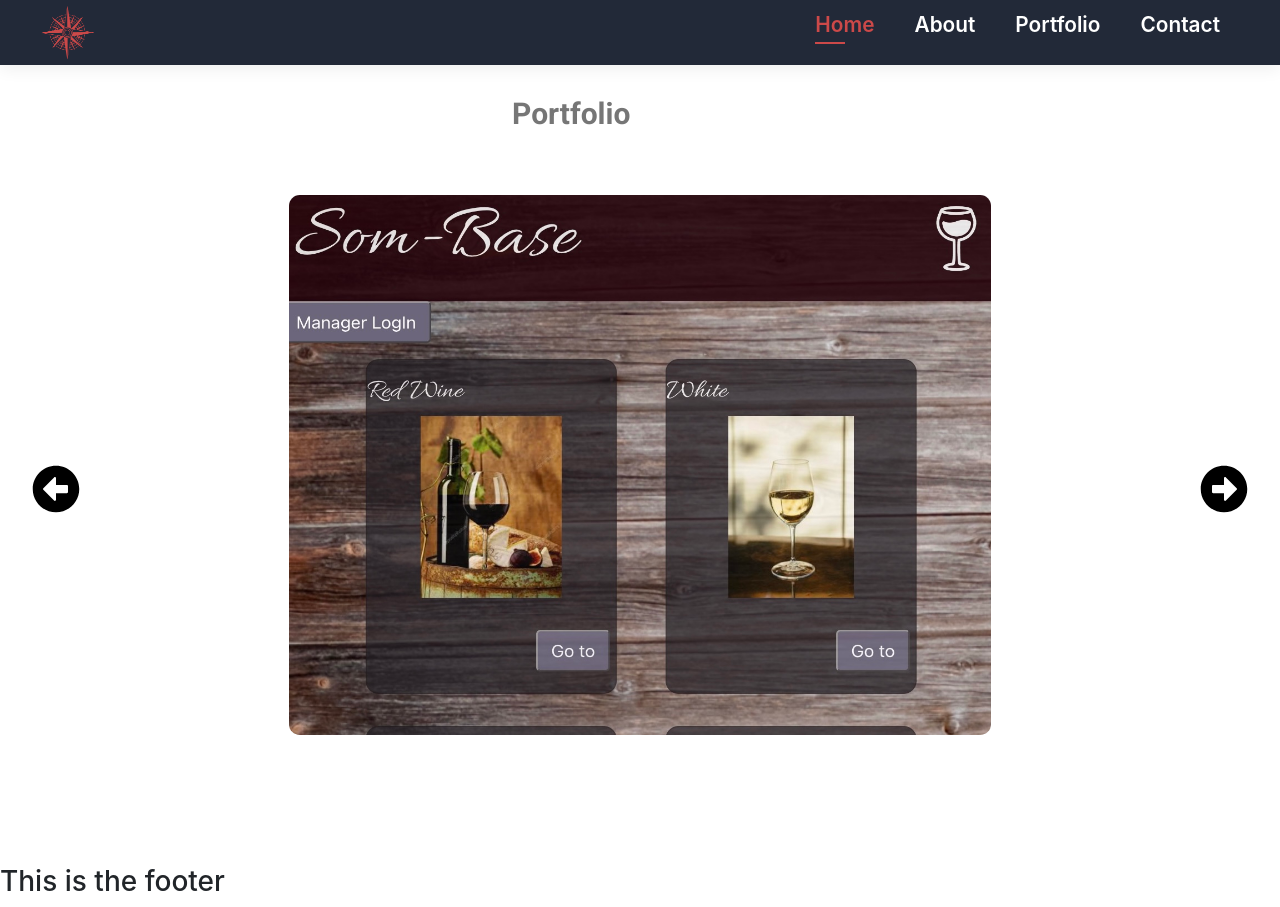
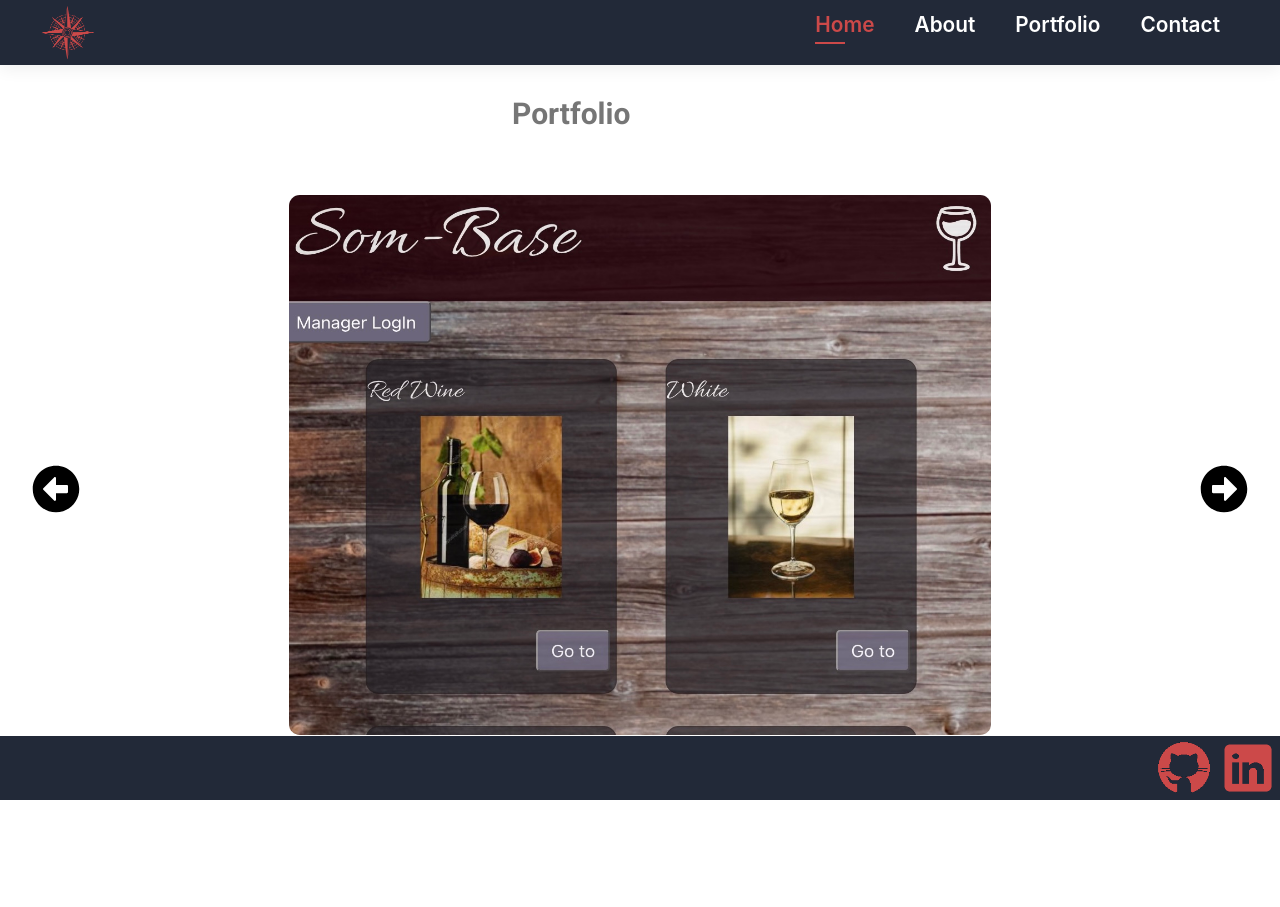
Before and after one commit to juliamachin/portfolio2, a React (Create React App) app: page /portfolio in a window 1280 px wide. After the commit the page ends 865 px from the top, so only its background shows below. Built offline with nearby package versions, Linux system fonts and the light colour scheme; the HTML template or start-up script is replaced by a standard one; a web font is replaced by a local one.

Commit message:
styled footer component

```diff
--- a/src/Components/Footer/Footer.css
+++ b/src/Components/Footer/Footer.css
@@ -0,0 +1,15 @@
+footer {
+    position: fixed;
+    left: 0;
+    bottom: 0;
+    width: 100%;
+    background-color: #222938;
+    height: 8vh;
+}
+
+.link {
+    padding: 4px;
+    height: 8vh;
+    width: 8vh;
+    float: right;
+}
--- a/src/Components/Footer/Footer.js
+++ b/src/Components/Footer/Footer.js
@@ -2,9 +2,14 @@ import "./Footer.css";
 
 const Footer = () => {
   return (
-    <div>
-      <h3>This is the footer</h3>
-    </div>
+    <footer>
+      <a href="https://www.linkedin.com/in/julia-machin-305628239/">
+        <img src="/Images/LinkedIn.png" alt="in icon" class="link" id="in" />
+      </a>
+      <a href="https://github.com/juliamachin">
+        <img src="/Images/GitHub.png" alt="git icon" class="link" id="git" />
+      </a>
+    </footer>
   );
 };
 
```
